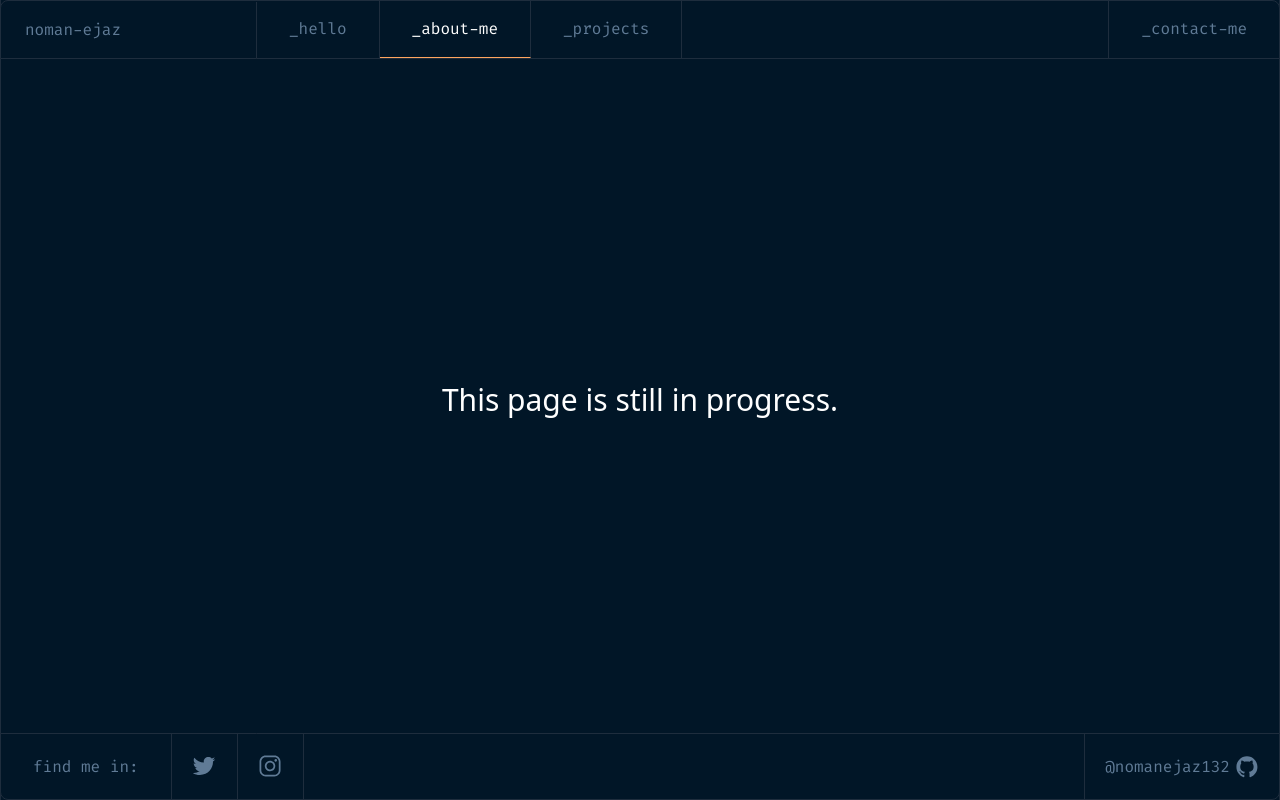
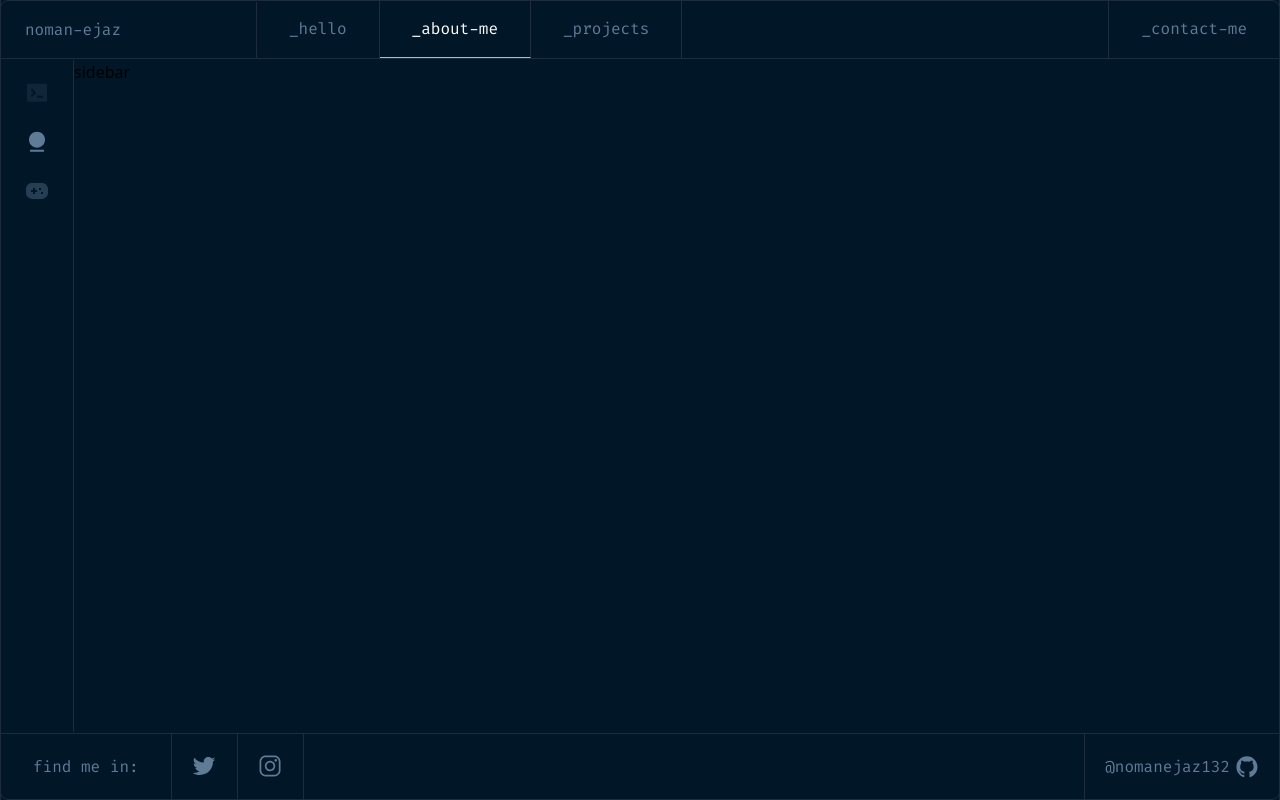
Before and after one commit to nomanejaz132/nomanejaz-portfolio, a Next.js app: page /about in a window 1280 px wide. Built offline with nearby package versions, Linux system fonts and the light colour scheme.

Commit message:
sidebar navigation

```diff
--- a/components/Icons.tsx
+++ b/components/Icons.tsx
@@ -1,4 +1,4 @@
-import React from 'react';
+import React from "react";
 
 export function GitHubIcon() {
   return (
@@ -49,3 +49,91 @@ export function InstagramIcon() {
     </svg>
   );
 }
+
+export function ProfessionalInfoIcon() {
+  return (
+    <svg
+      width="24"
+      height="25"
+      viewBox="0 0 24 25"
+      xmlns="http://www.w3.org/2000/svg"
+      fill="white"
+      className="fill-[#607B96] opacity-40 group-hover:opacity-100"
+    >
+      <g opacity="0.4" clip-path="url(#clip0_2902_1058)">
+        <path
+          d="M3 3.65186H21C21.2652 3.65186 21.5196 3.75721 21.7071 3.94475C21.8946 4.13228 22 4.38664 22 4.65186V20.6519C22 20.9171 21.8946 21.1714 21.7071 21.359C21.5196 21.5465 21.2652 21.6519 21 21.6519H3C2.73478 21.6519 2.48043 21.5465 2.29289 21.359C2.10536 21.1714 2 20.9171 2 20.6519V4.65186C2 4.38664 2.10536 4.13228 2.29289 3.94475C2.48043 3.75721 2.73478 3.65186 3 3.65186ZM12 15.6519V17.6519H18V15.6519H12ZM8.414 12.6519L5.586 15.4799L7 16.8949L11.243 12.6519L7 8.40886L5.586 9.82386L8.414 12.6519Z"
+          // fill="#607B96"
+        />
+      </g>
+      <defs>
+        <clipPath id="clip0_2902_1058">
+          <rect
+            width="24"
+            height="24"
+            fill="white"
+            transform="translate(0 0.651855)"
+          />
+        </clipPath>
+      </defs>
+    </svg>
+  );
+}
+
+export function PersonalInfoIcon() {
+  return (
+    <svg
+      width="24"
+      height="25"
+      viewBox="0 0 24 25"
+      fill="none"
+      xmlns="http://www.w3.org/2000/svg"
+    >
+      <g clip-path="url(#clip0_2902_1055)">
+        <path
+          d="M5 20.6519H19V22.6519H5V20.6519ZM12 18.6519C9.87827 18.6519 7.84344 17.809 6.34315 16.3087C4.84285 14.8084 4 12.7736 4 10.6519C4 8.53012 4.84285 6.49529 6.34315 4.995C7.84344 3.49471 9.87827 2.65186 12 2.65186C14.1217 2.65186 16.1566 3.49471 17.6569 4.995C19.1571 6.49529 20 8.53012 20 10.6519C20 12.7736 19.1571 14.8084 17.6569 16.3087C16.1566 17.809 14.1217 18.6519 12 18.6519Z"
+          fill="#607B96"
+        />
+      </g>
+      <defs>
+        <clipPath id="clip0_2902_1055">
+          <rect
+            width="24"
+            height="24"
+            fill="white"
+            transform="translate(0 0.651855)"
+          />
+        </clipPath>
+      </defs>
+    </svg>
+  );
+}
+
+export function HobbiesIcon() {
+  return (
+    <svg
+      width="24"
+      height="25"
+      viewBox="0 0 24 25"
+      fill="none"
+      xmlns="http://www.w3.org/2000/svg"
+    >
+      <g opacity="0.4" clip-path="url(#clip0_2902_1052)">
+        <path
+          d="M17 4.87793C18.5913 4.87793 20.1174 5.51007 21.2426 6.63529C22.3679 7.76051 23 9.28663 23 10.8779V14.8779C23 16.4692 22.3679 17.9954 21.2426 19.1206C20.1174 20.2458 18.5913 20.8779 17 20.8779H7C5.4087 20.8779 3.88258 20.2458 2.75736 19.1206C1.63214 17.9954 1 16.4692 1 14.8779V10.8779C1 9.28663 1.63214 7.76051 2.75736 6.63529C3.88258 5.51007 5.4087 4.87793 7 4.87793H17ZM10 9.87793H8V11.8779H6V13.8779H7.999L8 15.8779H10L9.999 13.8779H12V11.8779H10V9.87793ZM18 13.8779H16V15.8779H18V13.8779ZM16 9.87793H14V11.8779H16V9.87793Z"
+          fill="#607B96"
+        />
+      </g>
+      <defs>
+        <clipPath id="clip0_2902_1052">
+          <rect
+            width="24"
+            height="24"
+            fill="white"
+            transform="translate(0 0.87793)"
+          />
+        </clipPath>
+      </defs>
+    </svg>
+  );
+}
--- /dev/null
+++ b/components/Sidebar.tsx
@@ -0,0 +1,25 @@
+import React from "react";
+import { HobbiesIcon, PersonalInfoIcon, ProfessionalInfoIcon } from "./Icons";
+
+const Sidebar = () => {
+  return (
+    <div className="flex">
+      <div className="h-[calc(100vh-128px)] py-3 px-4 border-r border-[#1E2D3D]">
+        <ul className="flex flex-col gap-2">
+          <li className="group p-2 cursor-pointer">
+            <ProfessionalInfoIcon />
+          </li>
+          <li className="group p-2 cursor-pointer">
+            <PersonalInfoIcon />
+          </li>
+          <li className="group p-2 cursor-pointer">
+            <HobbiesIcon />
+          </li>
+        </ul>
+      </div>
+      <div>sidebar</div>
+    </div>
+  );
+};
+
+export default Sidebar;
--- a/pages/about.tsx
+++ b/pages/about.tsx
@@ -1,9 +1,11 @@
-export default function About() {
+import Sidebar from "../components/Sidebar";
+
+const About = () => {
   return (
-    <div className="border-x border-line-1 bg-primary-2 h-screen">
-      <div className="h-full flex items-center justify-center text-white text-3xl">
-        This page is still in progress.
-      </div>
+    <div className="border-x border-line-1 bg-primary-2 h-screen pt-[60px] pb-[68px]">
+      <Sidebar />
     </div>
   );
-}
+};
+
+export default About;
```
